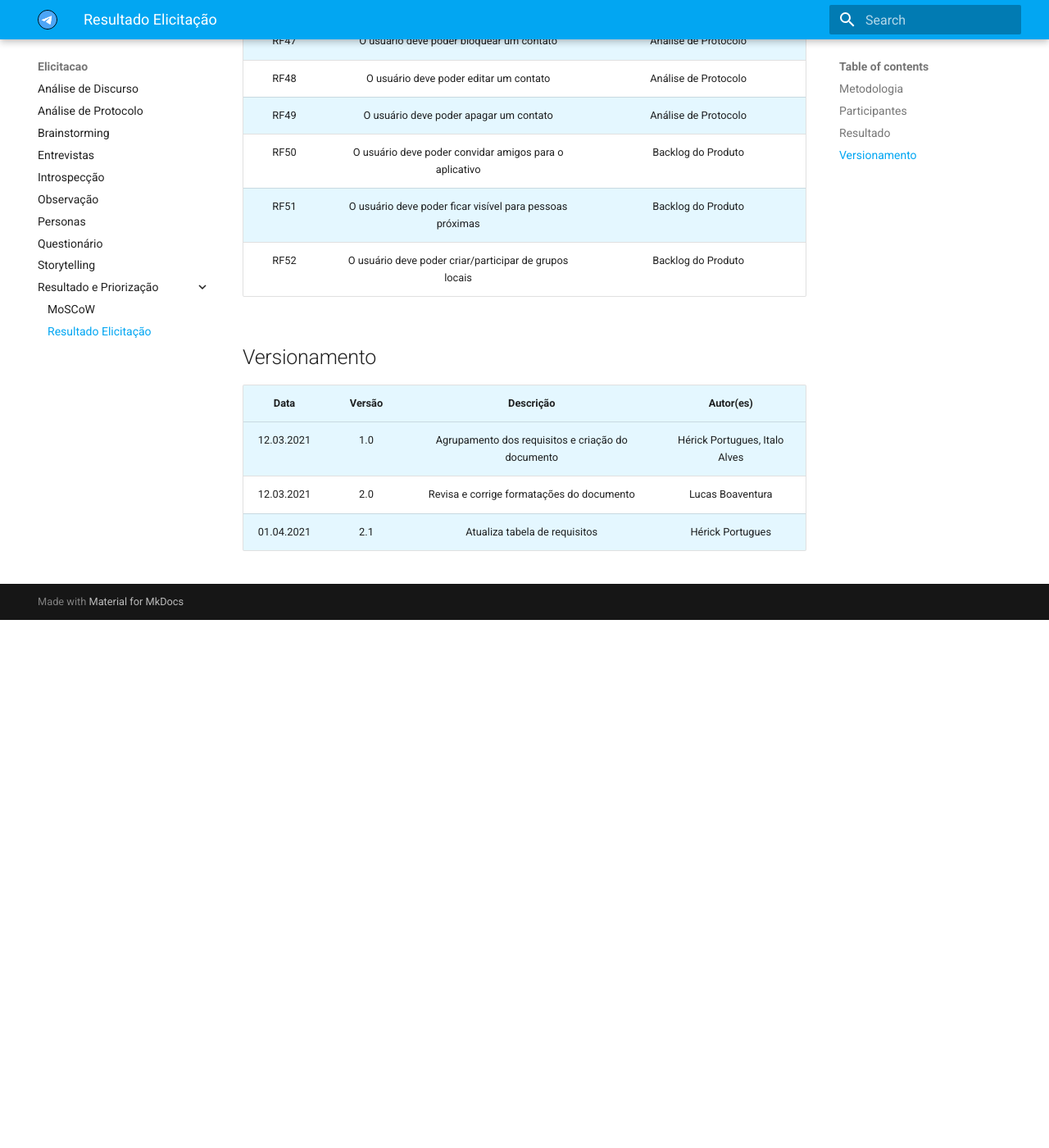
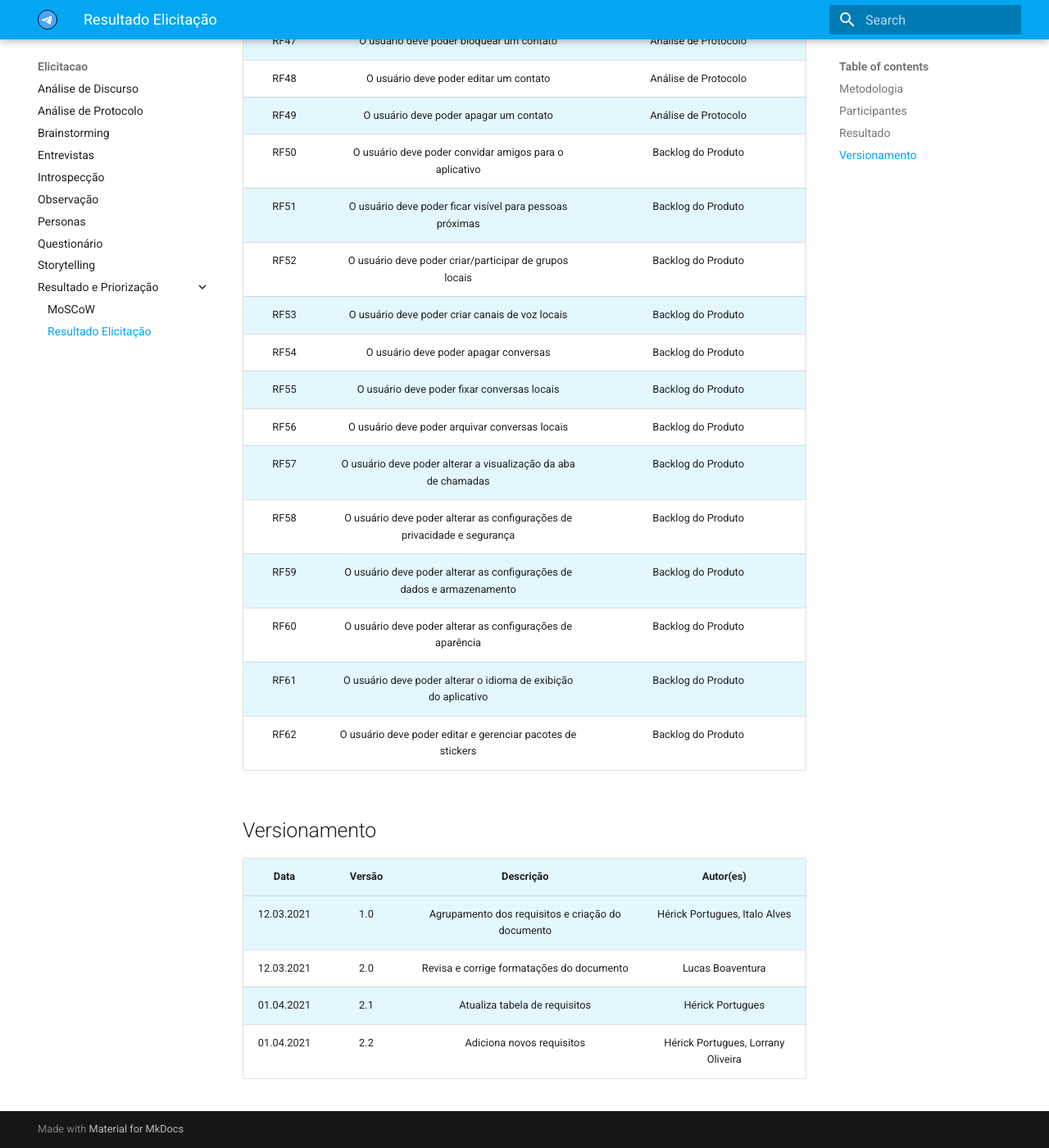
Before and after one commit to Requisitos-de-Software/2020.2-Telegram, an MkDocs documentation site: the page built from docs/elicitacao/Resultado_e_Priorização/resultado.md, in a window 1280 px wide and 1400 px high, scrolled down 3382 px. Shown: the whole window at 82% size. Built offline with MkDocs 1.6.1 and Material for MkDocs 9.7.7, drawn with Linux system fonts in a browser that asks for light colours; before the commit the page ends 4138 px from its top, so only the background shows below that.

Commit message:
Adiciona requisitos necessarios no backlog.
Co-authored-by: Lorrany <lolo.souza80@yahoo.com>
Co-authored-by: Herick <herick.portugues@gmail.com>

```diff
--- a/docs/elicitacao/Resultado_e_Priorização/resultado.md
+++ b/docs/elicitacao/Resultado_e_Priorização/resultado.md
@@ -54,7 +54,7 @@
 |  RF39  |                           O usuário deve poder criar um chat secreto                            |                               Análise de Protocolo                                |
 |  RF40  |                         O usuário deve poder visualizar contatos online                         |                               Análise de Protocolo                                |
 |  RF41  |                             O usuário deve poder procurar contatos                              |                               Análise de Protocolo                                |
-|  RF42  |                              O usuário deve poder visualizar e ordenar todos os contatos                              |                               Análise de Protocolo                                |
+|  RF42  |                   O usuário deve poder visualizar e ordenar todos os contatos                   |                               Análise de Protocolo                                |
 |  RF43  |                          O usuário deve poder compartilhar um contato                           |                               Análise de Protocolo                                |
 |  RF44  |                         O usuário deve poder enviar/receber uma música                          |                               Análise de Protocolo                                |
 |  RF45  |                     O usuário deve poder desativar notificações do contato                      |                               Análise de Protocolo                                |
@@ -62,14 +62,25 @@
 |  RF47  |                            O usuário deve poder bloquear um contato                             |                               Análise de Protocolo                                |
 |  RF48  |                             O usuário deve poder editar um contato                              |                               Análise de Protocolo                                |
 |  RF49  |                             O usuário deve poder apagar um contato                              |                               Análise de Protocolo                                |
-|  RF50  |             O usuário deve poder convidar amigos para o aplicativo                             |                               Backlog do Produto                                |
-|  RF51  |             O usuário deve poder ficar visível para pessoas próximas                             |                               Backlog do Produto                                |
-|  RF52  |             O usuário deve poder criar/participar de grupos locais                             |                               Backlog do Produto                                |
+|  RF50  |             O usuário deve poder convidar amigos para o aplicativo                             |                               Backlog do Produto                                  |
+|  RF51  |             O usuário deve poder ficar visível para pessoas próximas                             |                               Backlog do Produto                                  |
+|  RF52  |             O usuário deve poder criar/participar de grupos locais                             |                               Backlog do Produto                                  |
+|  RF53  |             O usuário deve poder criar canais de voz locais                             |                               Backlog do Produto  |
+|  RF54  |             O usuário deve poder apagar conversas                        |                                Backlog do Produto                                 |
+|  RF55  |             O usuário deve poder fixar conversas locais                             |                               Backlog do Produto                                  |
+|  RF56  |             O usuário deve poder arquivar conversas locais               |                               Backlog do Produto                                  |
+|  RF57  |             O usuário deve poder alterar a visualização da aba de chamadas                             |                               Backlog do Produto                                  |
+|  RF58  |             O usuário deve poder alterar as configurações de privacidade e segurança                            |                               Backlog do Produto                                  |
+|  RF59  |             O usuário deve poder alterar as configurações de dados e armazenamento               |                               Backlog do Produto                                  |
+|  RF60  |             O usuário deve poder alterar as configurações de aparência                     |                               Backlog do Produto                                  |
+|  RF61  |             O usuário deve poder alterar o idioma de exibição do aplicativo        |                               Backlog do Produto                                  |
+|  RF62  |             O usuário deve poder editar e gerenciar pacotes de stickers          |                               Backlog do Produto                                  |
 
 ## Versionamento
 
-|    Data    | Versão |                     Descrição                     |           Autor(es)           |
-| :--------: | :----: | :-----------------------------------------------: | :---------------------------: |
-| 12.03.2021 |  1.0   | Agrupamento dos requisitos e criação do documento | Hérick Portugues, Italo Alves |
-| 12.03.2021 |  2.0   |     Revisa e corrige formatações do documento     |       Lucas Boaventura        |
-| 01.04.2021 |  2.1   |           Atualiza tabela de requisitos           |       Hérick Portugues        |
+|    Data    | Versão |                     Descrição                     |              Autor(es)             |
+| :--------: | :----: | :-----------------------------------------------: | :--------------------------------: |
+| 12.03.2021 |  1.0   | Agrupamento dos requisitos e criação do documento |    Hérick Portugues, Italo Alves   |
+| 12.03.2021 |  2.0   |     Revisa e corrige formatações do documento     |          Lucas Boaventura          |
+| 01.04.2021 |  2.1   |           Atualiza tabela de requisitos           |          Hérick Portugues          |
+| 01.04.2021 |  2.2   |            Adiciona novos requisitos              | Hérick Portugues, Lorrany Oliveira |
```
Also changed, not shown: docs/elicitacao/Resultado_e_Priorização/moscow.md (+13 -2 lines).
